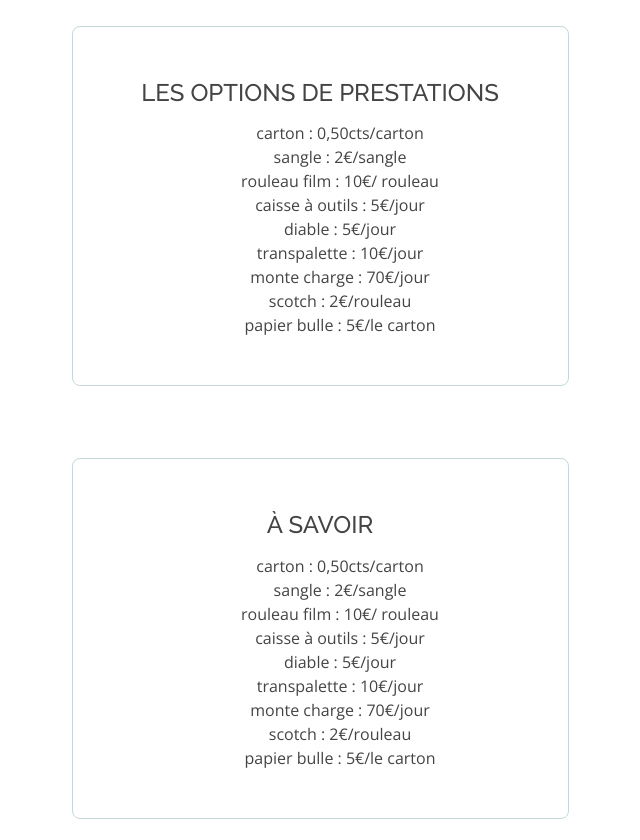
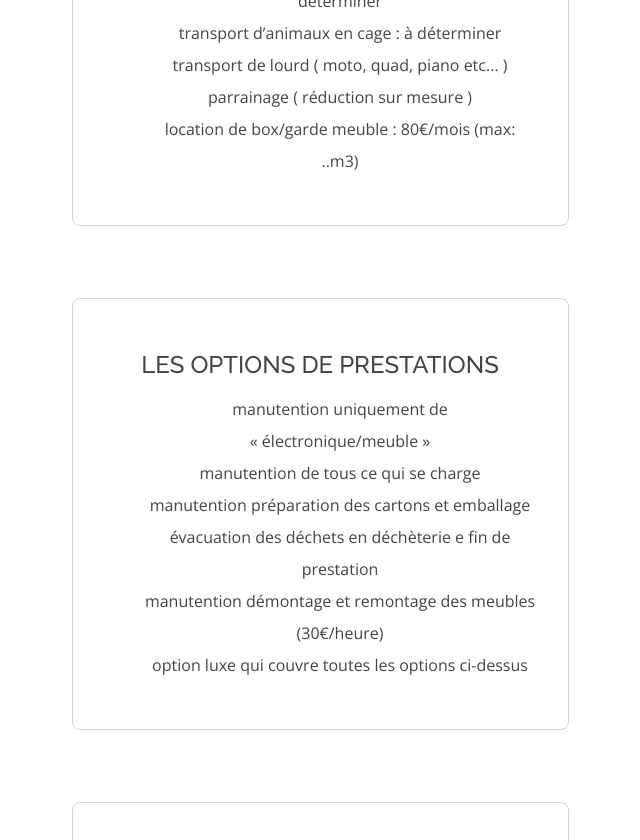
Before and after one commit to antho635/projet-salva, a plain HTML site: page detail.html in a window 1280 px wide. Shown: the part 1960-2800 px from the top of the page, without its empty margins (320-960 px from the left). Drawn offline with nearby package versions, Linux system fonts and the light colour scheme.

Commit message:
continuer details

```diff
--- a/assets/css/details.scss
+++ b/assets/css/details.scss
@@ -1150,3 +1150,7 @@
                     margin-left: 4rem;
                 }
             }
+
+            .details {
+                line-height: 2;
+            }
--- a/detail.html
+++ b/detail.html
@@ -24,6 +24,7 @@
     <link href="assets/vendor/owl.carousel/assets/owl.carousel.min.css" rel="stylesheet">
     <link href="assets/vendor/venobox/venobox.css" rel="stylesheet">
     <link href="assets/vendor/aos/aos.css" rel="stylesheet">
+    <script src="https://kit.fontawesome.com/a2a69c8064.js" crossorigin="anonymous"></script>
 
     <!-- Template Main CSS File -->
     <link href="assets/css/layout.css" rel="stylesheet">
@@ -95,7 +96,7 @@
 
                             <div class="card-body">
                                 <h4 class="card-title">LOCATION MATERIEL</h4>
-                                <ul>
+                                <ul class="details">
                                     <li>carton : 0,50cts/carton</li>
                                     <li>sangle : 2€/sangle</li>
                                     <li>rouleau film : 10€/ rouleau</li>
@@ -116,7 +117,7 @@
 
                             <div class="card-body">
                                 <h4 class="card-title">TRANSPORT DIT FRAGILE</h4>
-                                <ul>
+                                <ul class="details">
                                     <li>television</li>
                                     <li>tableau de valeur</li>
                                     <li>meuble de valeur</li>
@@ -136,7 +137,7 @@
 
                             <div class="card-body">
                                 <h4 class="card-title">UTILITAIRE</h4>
-                                <ul>
+                                <ul class="details">
                                     <li>Véhicule 10m3 : 75€/heure</li>
                                     <li>Véhicule 12m3 : 85€/heure</li>
                                     <li>Véhicule 14m3 : 95€/heure</li>
@@ -155,7 +156,7 @@
 
                             <div class="card-body">
                                 <h4 class="card-title">LES PETITS PLUS</h4>
-                                <ul>
+                                <ul class="details">
                                     <li>débarras de maison : 50 €</li>
                                     <li>Voyage déchèterie : 50 €</li>
                                     <li>récupérer des meubles directement en magasin : à déterminer</li>
@@ -173,16 +174,13 @@
 
                             <div class="card-body">
                                 <h4 class="card-title">LES OPTIONS DE PRESTATIONS</h4>
-                                <ul>
-                                    <li>carton : 0,50cts/carton</li>
-                                    <li>sangle : 2€/sangle</li>
-                                    <li>rouleau film : 10€/ rouleau</li>
-                                    <li>caisse à outils : 5€/jour</li>
-                                    <li>diable : 5€/jour</li>
-                                    <li>transpalette : 10€/jour</li>
-                                    <li>monte charge : 70€/jour</li>
-                                    <li>scotch : 2€/rouleau</li>
-                                    <li>papier bulle : 5€/le carton</li>
+                                <ul class="details">
+                                    <li>manutention uniquement de « électronique/meuble »</li>
+                                    <li>manutention de tous ce qui se charge</li>
+                                    <li>manutention préparation des cartons et emballage</li>
+                                    <li>évacuation des déchets en déchèterie e fin de prestation </li>
+                                    <li>manutention démontage et remontage des meubles (30€/heure)</li>
+                                    <li>option luxe qui couvre toutes les options ci-dessus</li>
                                 </ul>
 
                             </div>
@@ -194,7 +192,7 @@
 
                             <div class="card-body">
                                 <h4 class="card-title">À SAVOIR</h4>
-                                <ul>
+                                <ul class="details">
                                     <li>carton : 0,50cts/carton</li>
                                     <li>sangle : 2€/sangle</li>
                                     <li>rouleau film : 10€/ rouleau</li>
@@ -215,7 +213,7 @@
 
                             <div class="card-body">
                                 <h4 class="card-title">MAIN D’OEUVRE</h4>
-                                <ul>
+                                <ul class="details">
                                     <li>1 manutentionnaire : 20€/heure</li>
                                     <li>2 manutentionnaires : 18€/heure</li>
                                     <li>3 manutentionnaires : 15€/heure</li>
```
Also changed, not shown: economique.html (+1 -0 lines), exellence.html (+1 -0 lines), index.html (+7 -2 lines), standart.html (+1 -0 lines), assets/css/details.css, assets/css/layout.css, 2 other files.
